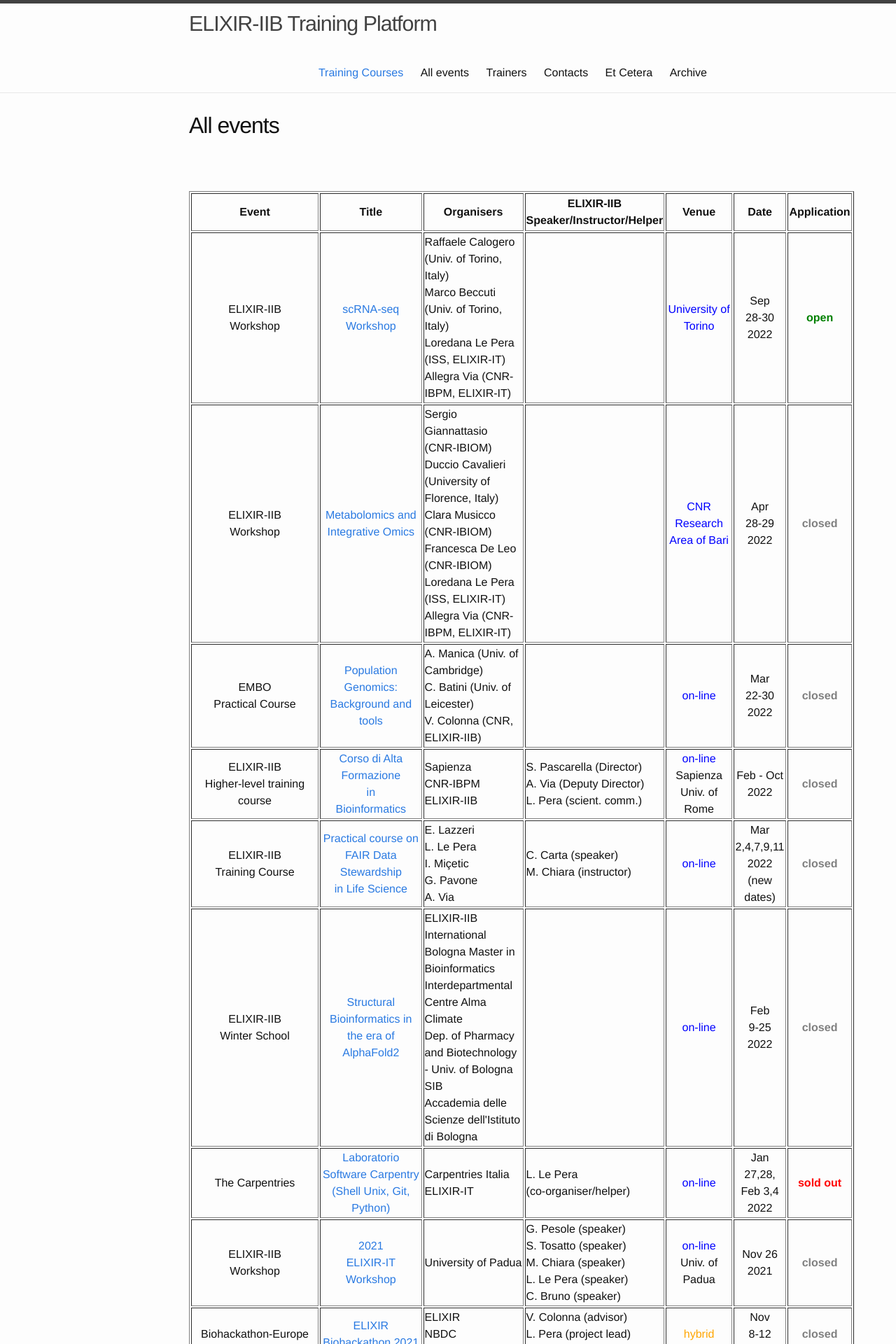
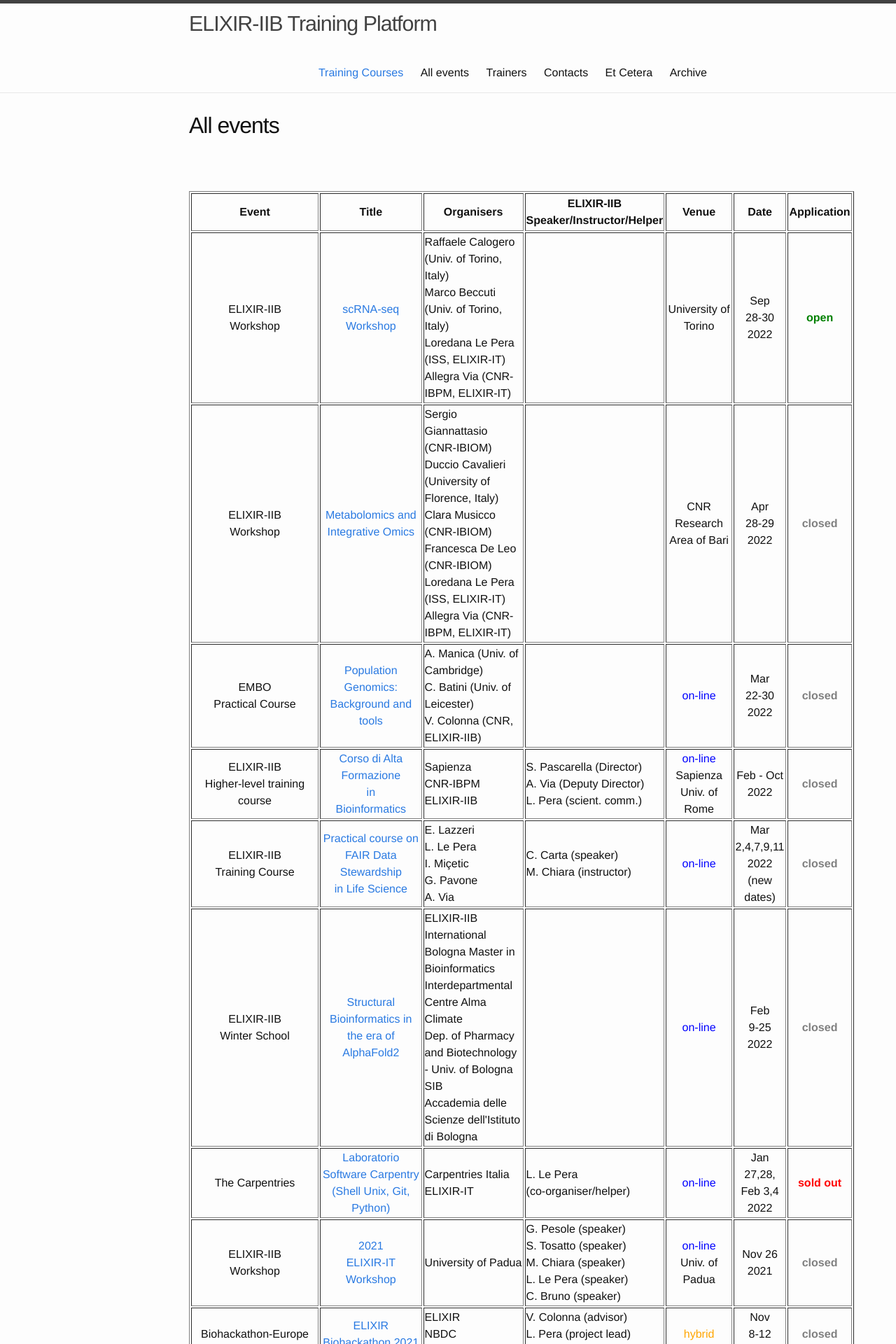
Before and after one commit to ELIXIR-IIB-training/website, a Jekyll site: the page built from _pages/01-all_events.md, in a window 1280 px wide. Shown: the top 1920 px of the page at 70% size. Built offline with Jekyll 4.4.1, drawn with Linux system fonts in a browser that asks for light colours.

Commit message:
Change font color of venue

```diff
--- a/_pages/01-all_events.md
+++ b/_pages/01-all_events.md
@@ -20,7 +20,7 @@ permalink: /all_events/
 <br>
    <td height="50" width="150">Raffaele Calogero (Univ. of Torino, Italy)<br> Marco Beccuti (Univ. of Torino, Italy)<br>Loredana Le Pera (ISS, ELIXIR-IT) <br> Allegra Via (CNR-IBPM, ELIXIR-IT)</td>
    <td height="50" width="150"></td>
-   <td height="50" align="center"><font color="blue">University of Torino</font></td>
+   <td height="50" align="center">University of Torino</td>
    <td height="50" width="75" align="center">Sep<br>28-30<br>2022</td>
    <td height="50" align="center"><font color="green"><b>open</b></font></td>
 </tr>
@@ -30,7 +30,7 @@ permalink: /all_events/
 <br>
    <td height="50" width="150">Sergio Giannattasio (CNR-IBIOM)<br> Duccio Cavalieri (University of Florence, Italy)<br>Clara Musicco (CNR-IBIOM) <br> Francesca De Leo (CNR-IBIOM) <br> Loredana Le Pera (ISS, ELIXIR-IT) <br> Allegra Via (CNR-IBPM, ELIXIR-IT)</td>
    <td height="50" width="150"></td>
-   <td height="50" align="center"><font color="blue">CNR Research Area of Bari</font></td>
+   <td height="50" align="center">CNR Research Area of Bari</td>
    <td height="50" width="75" align="center">Apr<br>28-29<br>2022</td>
    <td height="50" align="center"><font color="grey"><b>closed</b></font></td>
 </tr>
```
